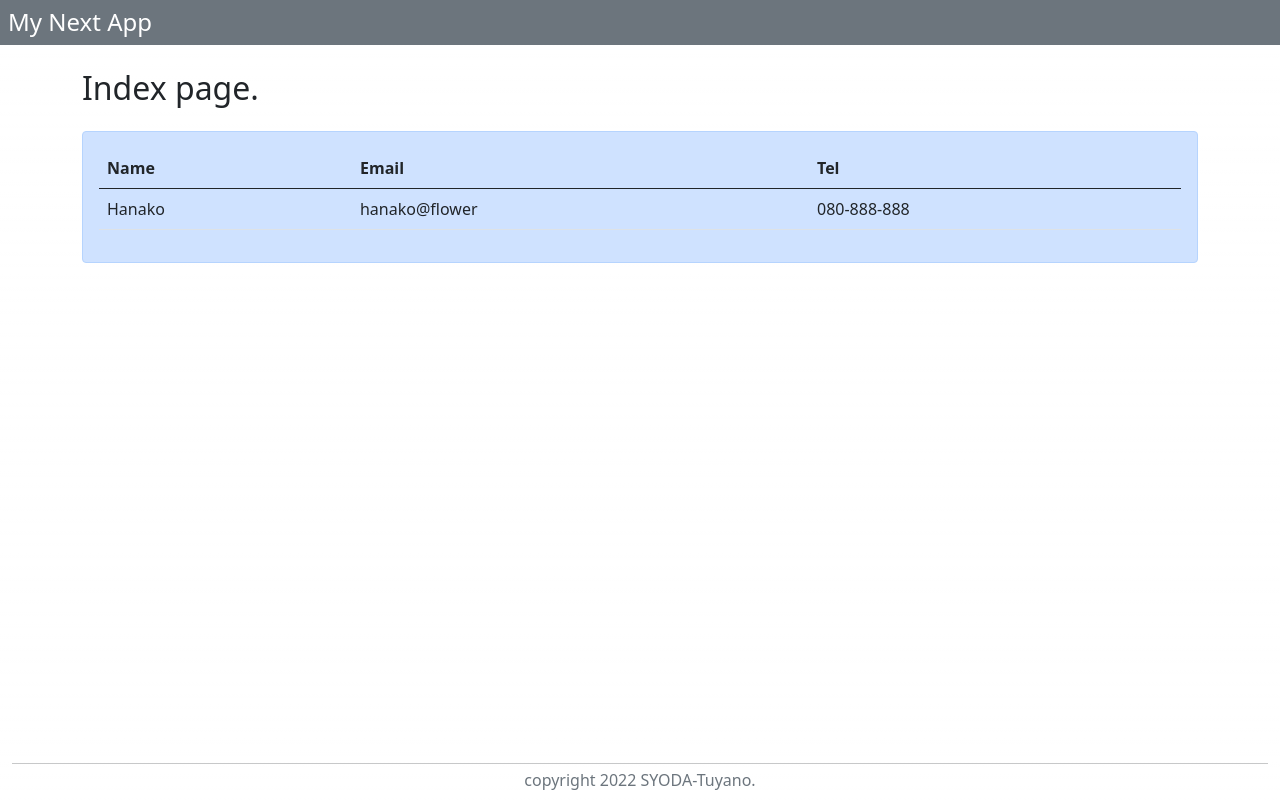
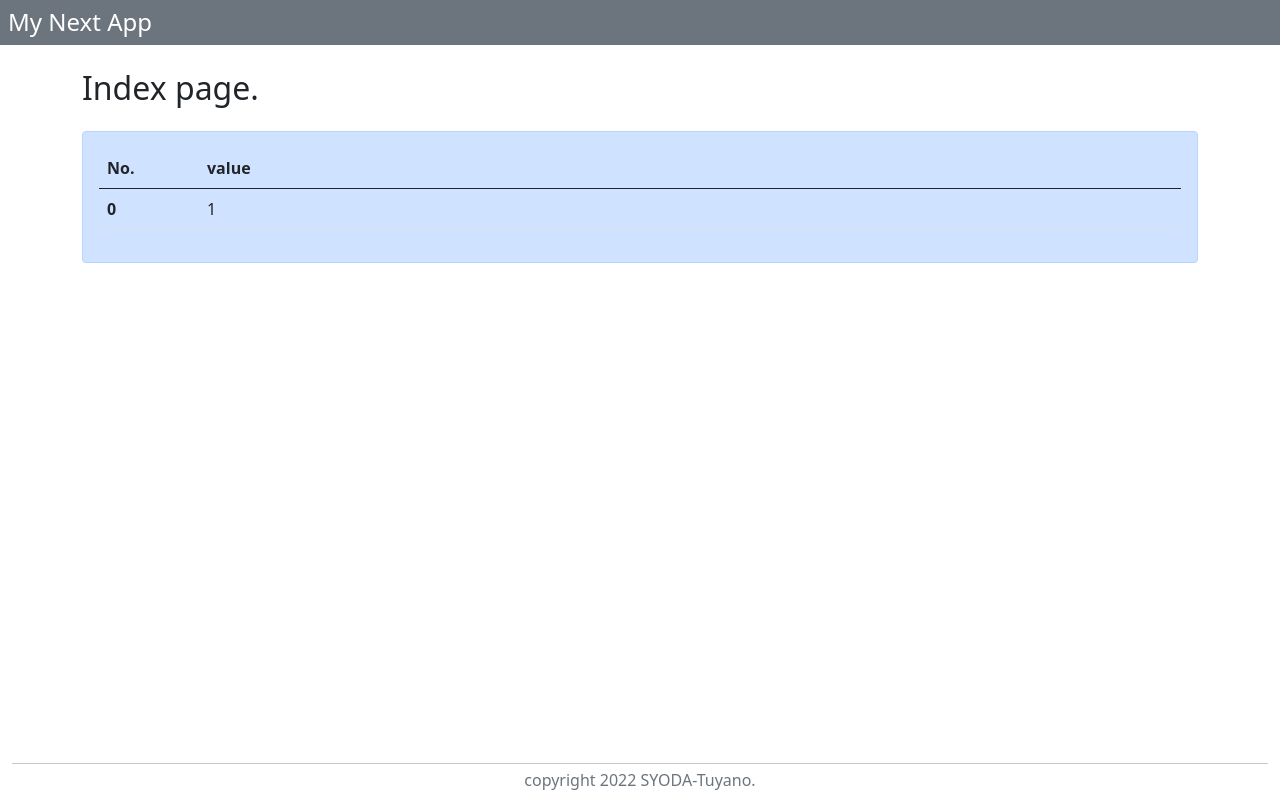
Before and after one commit to medi772425/my-next-app, a Next.js app: page /data/1 in a window 1280 px wide. Built offline with nearby package versions, Linux system fonts and the light colour scheme.

Commit message:
3-8 複数パラメータの利用

```diff
--- /dev/null
+++ b/pages/data/[...params].js
@@ -0,0 +1,33 @@
+import { useState, useEffect } from 'react'
+import { useRouter } from 'next/router'
+
+export default function Home(props) {
+  const [params,setParams] = useState([])
+  const router = useRouter()
+
+  useEffect(()=>{
+    if(!router.isReady) return
+    setParams(router.query.params)
+  }, [router.isReady])
+
+  return (
+    <main className="container">
+      <h2 className="my-4">Index page.</h2>
+      <div className="alert alert-primary">
+        <table className="table">
+          <thead>
+            <tr><th>No.</th><th>value</th></tr>
+          </thead>
+          <tbody>
+            {params.map((value,index)=>(
+              <tr key={index}>
+                <th width="100px">{index}</th>
+                <td>{value}</td>
+              </tr>
+            ))}
+          </tbody>
+        </table>
+      </div>
+    </main>
+  )
+}
--- a/pages/data/[num].js
+++ /dev/null
@@ -1,46 +0,0 @@
-import { useState, useEffect } from 'react'
-import { useRouter } from 'next/router'
-
-// ダミーデータ
-
-const data = [
-  {name:'Taro', email:'taro@yamada', tel:'090-999-999'},
-  {name:'Hanako', email:'hanako@flower', tel:'080-888-888'},
-  {name:'Sachiko', email:'sachiko@happy', tel:'070-777-777'}
-]
-
-export default function Home(props) {
-  const [item,setItem] = useState({name:'',email:'',tel:''})
-  const router = useRouter();
-
-  useEffect(()=>{
-    if(!router.isReady) return
-    let { num } = router.query
-    num = +num < data.length ? +num : 0
-    setItem(data[num])
-  }, [router.isReady])
-
-  return (
-    <main className="container">
-      <h2 className="my-4">Index page.</h2>
-      <div className="alert alert-primary">
-        <table className="table">
-          <thead>
-            <tr>
-              <th>Name</th>
-              <th>Email</th>
-              <th>Tel</th>
-            </tr>
-          </thead>
-          <tbody>
-            <tr>
-              <td>{item.name}</td>
-              <td>{item.email}</td>
-              <td>{item.tel}</td>
-            </tr>
-          </tbody>
-        </table>
-      </div>
-    </main>
-  )
-}
```
